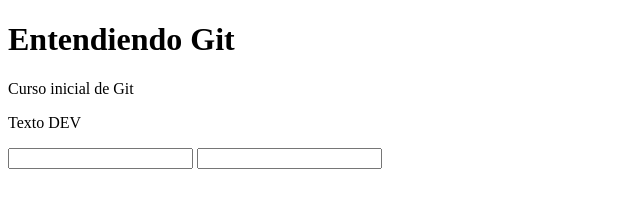
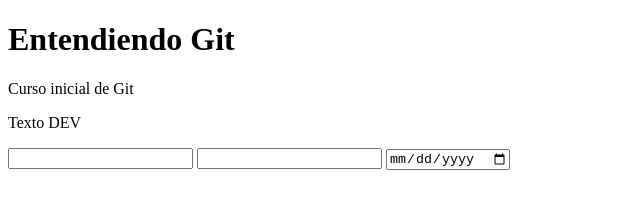
Before and after one commit to romerorf/hello-world-git, a plain HTML site: page index.html in a window 1280 px wide. Shown: the whole page, without its empty margins (0-640 px from the left). Drawn offline with Linux system fonts and the light colour scheme.

Commit message:
Agregamos edad

```diff
--- a/index.html
+++ b/index.html
@@ -12,6 +12,7 @@
     <form action="#" method="POST">
         <input type="text" name="nombre">
         <input type="text" name="apellido">
+        <input type="date" name="fnac">
     </form>
 </body>
 </html>
```
